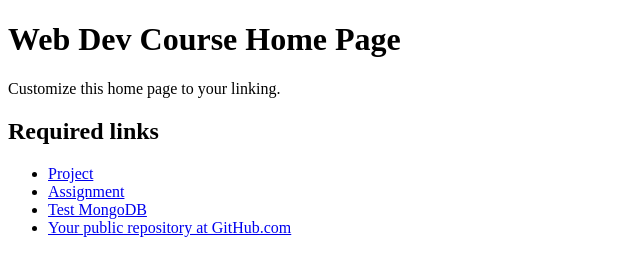
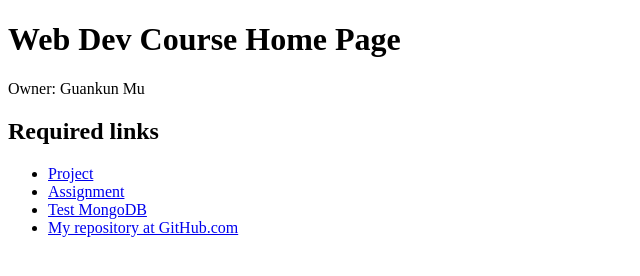
Before and after one commit to guankun/guankun-mu-webdev, a website: page public/index.html in a window 1280 px wide. Shown: the whole page, without its empty margins (0-640 px from the left). Drawn offline with Linux system fonts and the light colour scheme.

Commit message:
Assignment 1

```diff
--- a/public/index.html
+++ b/public/index.html
@@ -8,7 +8,7 @@
     <h1>Web Dev Course Home Page</h1>
 
     <p>
-        Customize this home page to your linking.
+        Owner: Guankun Mu
     </p>
 
     <h2>Required links</h2>
@@ -23,7 +23,7 @@
             <a href="test/index.html">Test MongoDB</a>
         </li>
         <li>
-            <a href="https://github.com/jannunzi/web-dev-template">Your public repository at GitHub.com</a>
+            <a href="https://github.com/guankun/guankun-mu-webdev">My repository at GitHub.com</a>
         </li>
     </ul>
 </body>
```
Also changed, not shown: README.md.
